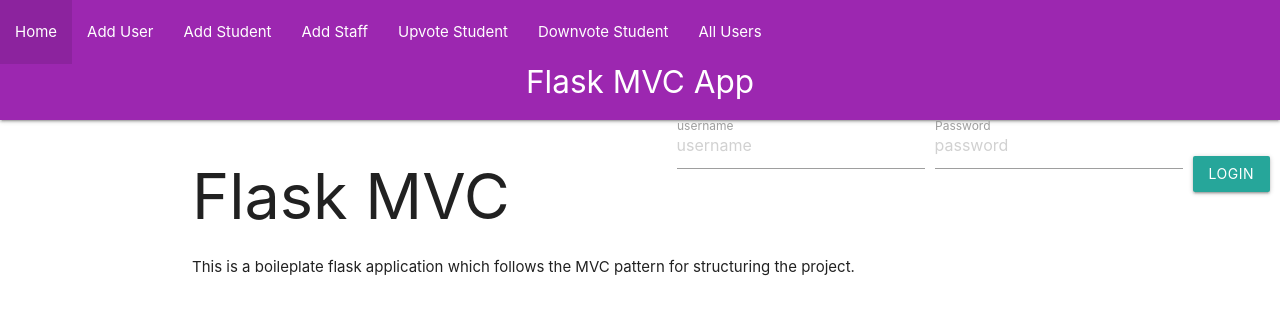
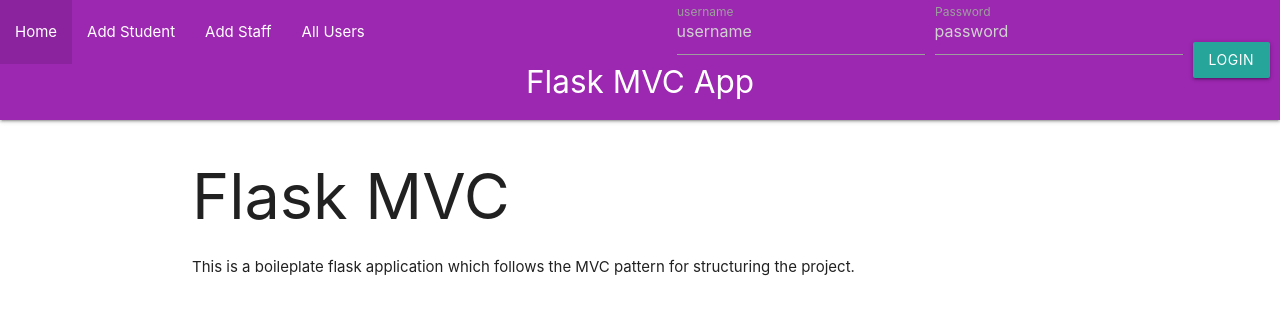
Before and after one commit to nickperi/Student-Staff-Conduct-Tracker, a Flask app: page / in a window 1280 px wide. Shown: the top 315 px of the page. Run offline with Flask 3, Linux system fonts and the light colour scheme.

Commit message:
Update layout.html

```diff
--- a/App/templates/layout.html
+++ b/App/templates/layout.html
@@ -22,13 +22,12 @@
 
                 {% if is_authenticated %}
                   <li><a href="/identify">Identify User</a></li>
+                  <li><a href="/upvotes">Upvote Student</a></li>
+                  <li><a href="/downvotes">Downvote Student</a></li>
                 {% endif %}
 
-                <li><a href="/users">Add User</a></li>
                 <li><a href="/students">Add Student</a></li>
                 <li><a href="/staff">Add Staff</a></li>
-                <li><a href="/upvotes">Upvote Student</a></li>
-                <li><a href="/downvotes">Downvote Student</a></li>
                 <li><a href="/static/users">All Users</a></li>
             </ul>
 
```
